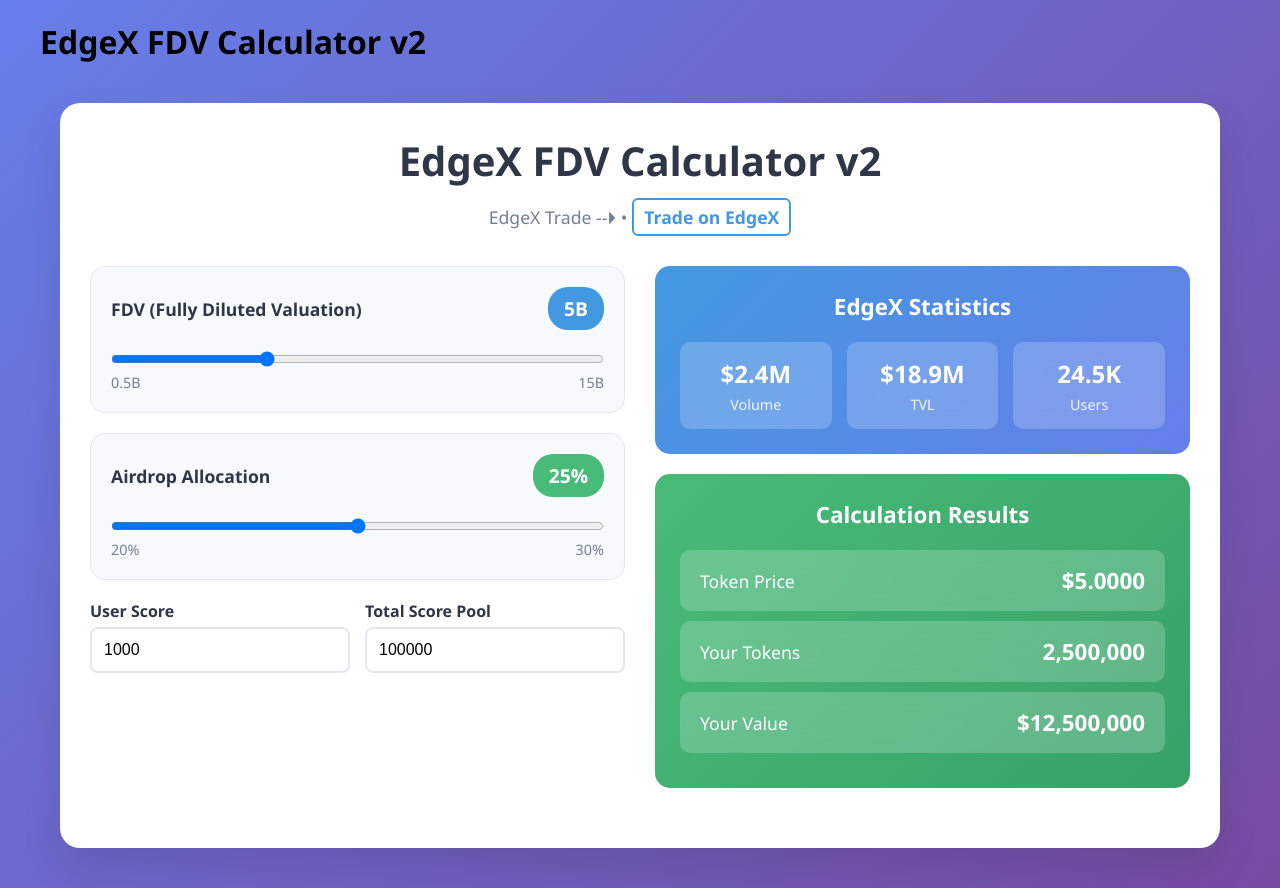
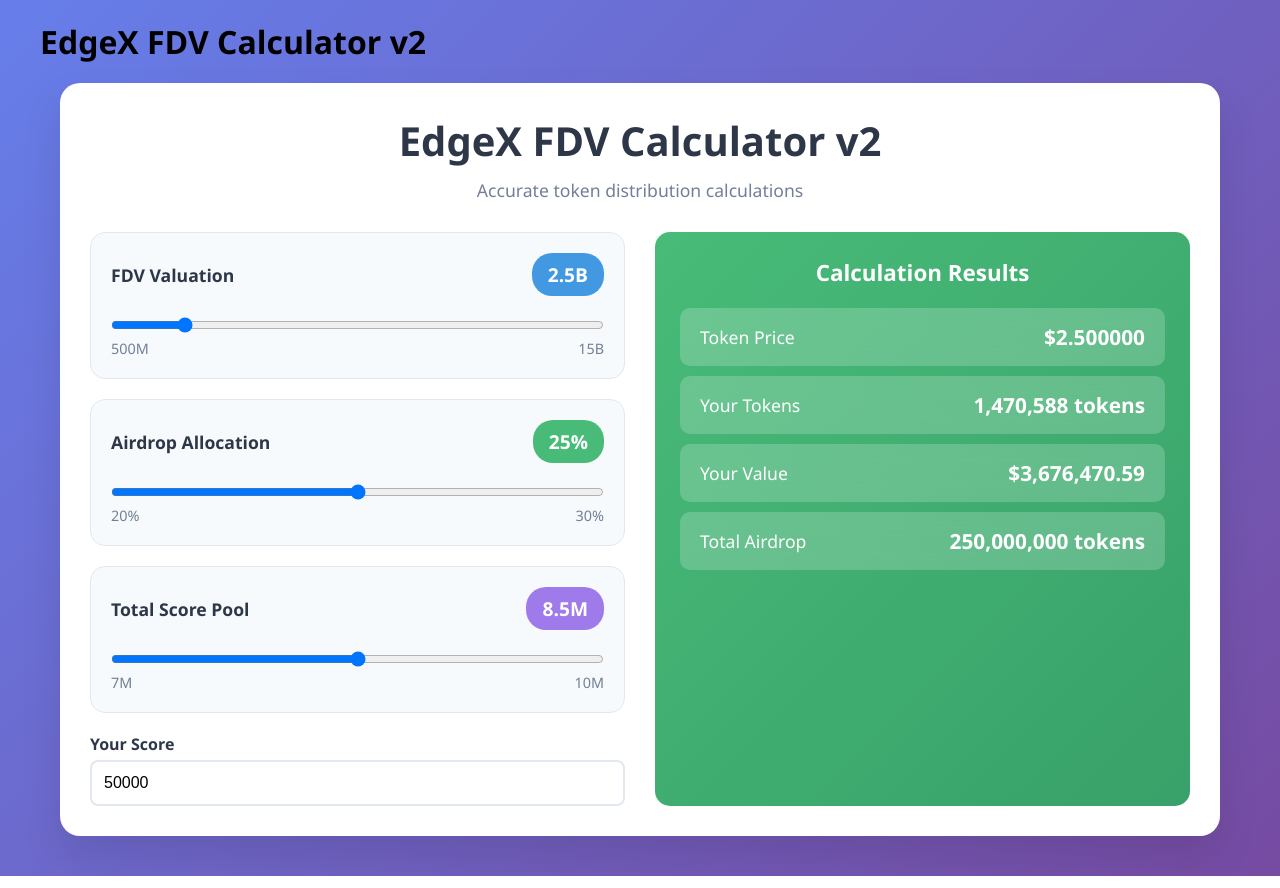
Before and after one commit to trkriptocanavar/edgexpointcalculator, a Next.js app: page / in a window 1280 px wide. Built offline with nearby package versions, Linux system fonts and the light colour scheme.

Commit message:
feat: Update calculator with correct FDV range and calculations

```diff
--- a/src/components/Calculator.tsx
+++ b/src/components/Calculator.tsx
@@ -1,22 +1,59 @@
 'use client'
 
-import { useState } from 'react'
+import { useState, useEffect } from 'react'
 
+// Types
+interface CalculationParams {
+  fdv: number;
+  airdropAllocation: number;
+  userScore: number;
+  totalScore: number;
+}
+
+interface CalculationResults {
+  tokenPrice: number;
+  userTokens: number;
+  userValue: number;
+  totalAirdropTokens: number;
+}
+
+// Calculation function
+function calculateTokenomics(params: CalculationParams): CalculationResults {
+  const { fdv, airdropAllocation, userScore, totalScore } = params;
+
+  const fdvInDollars = fdv * 1_000_000_000;
+  const airdropValue = fdvInDollars * (airdropAllocation / 100);
+  const totalSupply = 1_000_000_000;
+  const tokenPrice = fdvInDollars / totalSupply;
+  const totalAirdropTokens = airdropValue / tokenPrice;
+  const userTokens = (userScore / totalScore) * totalAirdropTokens;
+  const userValue = userTokens * tokenPrice;
+
+  return {
+    tokenPrice: parseFloat(tokenPrice.toFixed(6)),
+    userTokens: Math.floor(userTokens),
+    userValue: parseFloat(userValue.toFixed(2)),
+    totalAirdropTokens: Math.floor(totalAirdropTokens)
+  };
+}
+
+// Main Component
 export default function Calculator() {
-  const [fdv, setFdv] = useState(5)
-  const [airdropAllocation, setAirdropAllocation] = useState(25)
-  const [userScore, setUserScore] = useState(1000)
-  const [totalScore, setTotalScore] = useState(100000)
+  const [params, setParams] = useState<CalculationParams>({
+    fdv: 2.5,
+    airdropAllocation: 25,
+    userScore: 50000,
+    totalScore: 8500000
+  })
 
-  const calculateUserTokens = () => {
-    const totalAirdropValue = (fdv * 1_000_000_000) * (airdropAllocation / 100)
-    const tokenPrice = fdv
-    const totalTokens = totalAirdropValue / tokenPrice
-    return Math.floor((userScore / totalScore) * totalTokens)
-  }
+  const [results, setResults] = useState(calculateTokenomics(params))
 
-  const calculateUserValue = () => {
-    return calculateUserTokens() * fdv
+  useEffect(() => {
+    setResults(calculateTokenomics(params))
+  }, [params])
+
+  const updateParam = (key: keyof CalculationParams, value: number) => {
+    setParams(prev => ({ ...prev, [key]: value }))
   }
 
   return (
@@ -24,49 +61,41 @@
       <div style={styles.calculator}>
         <div style={styles.header}>
           <h1 style={styles.title}>EdgeX FDV Calculator v2</h1>
-          <div style={styles.subtitleContainer}>
-            <p style={styles.subtitle}>EdgeX Trade --⏵ • </p>
-            <a
-              href="https://pro.edgex.exchange/referral/TRKRIPTOCANAVAR"
-              target="_blank"
-              rel="noopener noreferrer"
-              style={styles.tradeLink}
-            >
-              Trade on EdgeX
-            </a>
-          </div>
+          <p style={styles.subtitle}>Accurate token distribution calculations</p>
         </div>
 
         <div style={styles.gridContainer}>
-          {/* Sol Taraf - Kontroller */}
-          <div>
-            {/* FDV Slider */}
+          {/* Controls Section */}
+          <div style={styles.controlsSection}>
+            {/* FDV Slider (500M - 15B) */}
             <div style={styles.controlGroup}>
               <div style={styles.controlHeader}>
-                <label style={styles.controlLabel}>FDV (Fully Diluted Valuation)</label>
-                <span style={styles.valueDisplay}>{fdv}B</span>
+                <label style={styles.controlLabel}>FDV Valuation</label>
+                <span style={styles.valueDisplay}>
+                  {params.fdv >= 1 ? `${params.fdv}B` : `${params.fdv * 1000}M`}
+                </span>
               </div>
               <input
                 type="range"
                 min="0.5"
                 max="15"
                 step="0.1"
-                value={fdv}
-                onChange={(e) => setFdv(parseFloat(e.target.value))}
+                value={params.fdv}
+                onChange={(e) => updateParam('fdv', parseFloat(e.target.value))}
                 style={styles.slider}
               />
               <div style={styles.sliderRange}>
-                <span>0.5B</span>
+                <span>500M</span>
                 <span>15B</span>
               </div>
             </div>
 
-            {/* Airdrop Slider */}
-            <div style={{...styles.controlGroup, marginTop: '20px'}}>
+            {/* Airdrop Allocation Slider */}
+            <div style={styles.controlGroup}>
               <div style={styles.controlHeader}>
                 <label style={styles.controlLabel}>Airdrop Allocation</label>
                 <span style={{...styles.valueDisplay, background: '#48bb78'}}>
-                  {airdropAllocation}%
+                  {params.airdropAllocation}%
                 </span>
               </div>
               <input
@@ -74,8 +103,8 @@
                 min="20"
                 max="30"
                 step="1"
-                value={airdropAllocation}
-                onChange={(e) => setAirdropAllocation(parseInt(e.target.value))}
+                value={params.airdropAllocation}
+                onChange={(e) => updateParam('airdropAllocation', parseInt(e.target.value))}
                 style={styles.slider}
               />
               <div style={styles.sliderRange}>
@@ -84,65 +113,72 @@
               </div>
             </div>
 
-            {/* Input Alanları */}
+            {/* Total Score Pool Slider (7M - 10M) */}
+            <div style={styles.controlGroup}>
+              <div style={styles.controlHeader}>
+                <label style={styles.controlLabel}>Total Score Pool</label>
+                <span style={{...styles.valueDisplay, background: '#9f7aea'}}>
+                  {(params.totalScore / 1_000_000).toFixed(1)}M
+                </span>
+              </div>
+              <input
+                type="range"
+                min="7000000"
+                max="10000000"
+                step="100000"
+                value={params.totalScore}
+                onChange={(e) => updateParam('totalScore', parseInt(e.target.value))}
+                style={styles.slider}
+              />
+              <div style={styles.sliderRange}>
+                <span>7M</span>
+                <span>10M</span>
+              </div>
+            </div>
+
+            {/* User Score Input */}
             <div style={styles.inputGroup}>
               <div style={styles.inputField}>
-                <label style={styles.inputLabel}>User Score</label>
+                <label style={styles.inputLabel}>Your Score</label>
                 <input
                   type="number"
-                  value={userScore}
-                  onChange={(e) => setUserScore(Number(e.target.value))}
+                  value={params.userScore}
+                  onChange={(e) => updateParam('userScore', parseInt(e.target.value) || 0)}
                   style={styles.input}
-                />
-              </div>
-              <div style={styles.inputField}>
-                <label style={styles.inputLabel}>Total Score Pool</label>
-                <input
-                  type="number"
-                  value={totalScore}
-                  onChange={(e) => setTotalScore(Number(e.target.value))}
-                  style={styles.input}
+                  placeholder="Enter your score"
                 />
               </div>
             </div>
           </div>
 
-          {/* Sağ Taraf - İstatistikler ve Sonuçlar */}
-          <div>
-            {/* EdgeX Statistics */}
-            <div style={styles.statsSection}>
-              <h3 style={styles.sectionTitle}>EdgeX Statistics</h3>
-              <div style={styles.statsGrid}>
-                <div style={styles.statItem}>
-                  <div style={styles.statValue}>$2.4M</div>
-                  <div style={styles.statLabel}>Volume</div>
-                </div>
-                <div style={styles.statItem}>
-                  <div style={styles.statValue}>$18.9M</div>
-                  <div style={styles.statLabel}>TVL</div>
-                </div>
-                <div style={styles.statItem}>
-                  <div style={styles.statValue}>24.5K</div>
-                  <div style={styles.statLabel}>Users</div>
-                </div>
-              </div>
+          {/* Results Section */}
+          <div style={styles.resultsSection}>
+            <h3 style={styles.sectionTitle}>Calculation Results</h3>
+
+            <div style={styles.resultItem}>
+              <span style={styles.resultLabel}>Token Price</span>
+              <span style={styles.resultValue}>${results.tokenPrice.toFixed(6)}</span>
             </div>
 
-            {/* Calculation Results */}
-            <div style={styles.resultsSection}>
-              <h3 style={styles.sectionTitle}>Calculation Results</h3>
-              <div style={styles.resultItem}>
-                <span style={styles.resultLabel}>Token Price</span>
-                <span style={styles.resultValue}>${fdv.toFixed(4)}</span>
-              </div>
-              <div style={styles.resultItem}>
-                <span style={styles.resultLabel}>Your Tokens</span>
-                <span style={styles.resultValue}>{calculateUserTokens().toLocaleString()}</span>
-              </div>
-              <div style={styles.resultItem}>
-                <span style={styles.resultLabel}>Your Value</span>
-                <span style={styles.resultValue}>${calculateUserValue().toLocaleString()}</span>
-              </div>
+            <div style={styles.resultItem}>
+              <span style={styles.resultLabel}>Your Tokens</span>
+              <span style={styles.resultValue}>
+                {results.userTokens.toLocaleString()} tokens
+              </span>
+            </div>
+
+            <div style={styles.resultItem}>
+              <span style={styles.resultLabel}>Your Value</span>
+              <span style={styles.resultValue}>
+                ${results.userValue.toLocaleString()}
+              </span>
+            </div>
+
+            <div style={styles.resultItem}>
+              <span style={styles.resultLabel}>Total Airdrop</span>
+              <span style={styles.resultValue}>
+                {results.totalAirdropTokens.toLocaleString()} tokens
+              </span>
             </div>
           </div>
         </div>
@@ -151,170 +187,28 @@
   )
 }
 
+// Styles
 const styles = {
-  container: {
-    maxWidth: '1200px',
-    margin: '0 auto',
-    padding: '20px'
-  },
-  calculator: {
-    background: 'white',
-    borderRadius: '20px',
-    padding: '30px',
-    boxShadow: '0 20px 40px rgba(0,0,0,0.1)',
-    marginTop: '20px'
-  },
-  header: {
-    textAlign: 'center' as const,
-    marginBottom: '30px'
-  },
-  title: {
-    color: '#2d3748',
-    fontSize: '2.5rem',
-    marginBottom: '10px'
-  },
-  subtitleContainer: {
-    display: 'flex',
-    alignItems: 'center',
-    justifyContent: 'center',
-    gap: '5px',
-    flexWrap: 'wrap' as const
-  },
-  subtitle: {
-    color: '#718096',
-    fontSize: '1.1rem',
-    margin: 0
-  },
-  tradeLink: {
-    color: '#4299e1',
-    fontSize: '1.1rem',
-    fontWeight: '600',
-    textDecoration: 'none',
-    padding: '5px 10px',
-    borderRadius: '6px',
-    transition: 'all 0.3s ease',
-    border: '2px solid #4299e1'
-  },
-  gridContainer: {
-    display: 'grid',
-    gridTemplateColumns: '1fr 1fr',
-    gap: '30px',
-    marginBottom: '30px'
-  },
-  controlGroup: {
-    background: '#f7fafc',
-    padding: '20px',
-    borderRadius: '15px',
-    border: '1px solid #e2e8f0'
-  },
-  controlHeader: {
-    display: 'flex',
-    justifyContent: 'space-between',
-    alignItems: 'center',
-    marginBottom: '15px'
-  },
-  controlLabel: {
-    fontWeight: '600',
-    color: '#2d3748',
-    fontSize: '1.1rem'
-  },
-  valueDisplay: {
-    background: '#4299e1',
-    color: 'white',
-    padding: '8px 16px',
-    borderRadius: '20px',
-    fontWeight: 'bold',
-    fontSize: '1.2rem'
-  },
-  slider: {
-    width: '100%',
-    height: '8px',
-    borderRadius: '4px',
-    background: '#cbd5e0',
-    outline: 'none',
-    margin: '10px 0'
-  },
-  sliderRange: {
-    display: 'flex',
-    justifyContent: 'space-between',
-    color: '#718096',
-    fontSize: '0.9rem'
-  },
-  inputGroup: {
-    display: 'grid',
-    gridTemplateColumns: '1fr 1fr',
-    gap: '15px',
-    marginTop: '20px'
-  },
-  inputField: {
-    display: 'flex',
-    flexDirection: 'column' as const
-  },
-  inputLabel: {
-    fontWeight: '600',
-    color: '#2d3748',
-    marginBottom: '5px'
-  },
-  input: {
-    padding: '12px',
-    border: '2px solid #e2e8f0',
-    borderRadius: '8px',
-    fontSize: '1rem'
-  },
-  statsSection: {
-    background: 'linear-gradient(135deg, #4299e1, #667eea)',
-    color: 'white',
-    padding: '25px',
-    borderRadius: '15px',
-    marginBottom: '20px'
-  },
-  sectionTitle: {
-    textAlign: 'center' as const,
-    marginBottom: '20px',
-    fontSize: '1.4rem'
-  },
-  statsGrid: {
-    display: 'grid',
-    gridTemplateColumns: 'repeat(3, 1fr)',
-    gap: '15px'
-  },
-  statItem: {
-    background: 'rgba(255,255,255,0.2)',
-    padding: '15px',
-    borderRadius: '10px',
-    textAlign: 'center' as const,
-    backdropFilter: 'blur(10px)'
-  },
-  statValue: {
-    fontSize: '1.5rem',
-    fontWeight: 'bold',
-    marginBottom: '5px'
-  },
-  statLabel: {
-    fontSize: '0.9rem',
-    opacity: 0.9
-  },
-  resultsSection: {
-    background: 'linear-gradient(135deg, #48bb78, #38a169)',
-    color: 'white',
-    padding: '25px',
-    borderRadius: '15px'
-  },
-  resultItem: {
-    display: 'flex',
-    justifyContent: 'space-between',
-    alignItems: 'center',
-    background: 'rgba(255,255,255,0.2)',
-    padding: '15px 20px',
-    borderRadius: '10px',
-    marginBottom: '10px',
-    backdropFilter: 'blur(10px)'
-  },
-  resultLabel: {
-    fontSize: '1.1rem'
-  },
-  resultValue: {
-    fontSize: '1.4rem',
-    fontWeight: 'bold'
-  }
+  container: { maxWidth: '1200px', margin: '0 auto', padding: '20px' },
+  calculator: { background: 'white', borderRadius: '20px', padding: '30px', boxShadow: '0 20px 40px rgba(0,0,0,0.1)' },
+  header: { textAlign: 'center' as const, marginBottom: '30px' },
+  title: { color: '#2d3748', fontSize: '2.5rem', marginBottom: '10px' },
+  subtitle: { color: '#718096', fontSize: '1.1rem' },
+  gridContainer: { display: 'grid', gridTemplateColumns: '1fr 1fr', gap: '30px' },
+  controlsSection: { display: 'flex', flexDirection: 'column' as const, gap: '20px' },
+  controlGroup: { background: '#f7fafc', padding: '20px', borderRadius: '15px', border: '1px solid #e2e8f0' },
+  controlHeader: { display: 'flex', justifyContent: 'space-between', alignItems: 'center', marginBottom: '15px' },
+  controlLabel: { fontWeight: '600', color: '#2d3748', fontSize: '1.1rem' },
+  valueDisplay: { background: '#4299e1', color: 'white', padding: '8px 16px', borderRadius: '20px', fontWeight: 'bold', fontSize: '1.2rem' },
+  slider: { width: '100%', height: '8px', borderRadius: '4px', background: '#cbd5e0', outline: 'none', margin: '10px 0' },
+  sliderRange: { display: 'flex', justifyContent: 'space-between', color: '#718096', fontSize: '0.9rem' },
+  inputGroup: { display: 'grid', gridTemplateColumns: '1fr', gap: '15px' },
+  inputField: { display: 'flex', flexDirection: 'column' as const },
+  inputLabel: { fontWeight: '600', color: '#2d3748', marginBottom: '5px' },
+  input: { padding: '12px', border: '2px solid #e2e8f0', borderRadius: '8px', fontSize: '1rem' },
+  resultsSection: { background: 'linear-gradient(135deg, #48bb78, #38a169)', color: 'white', padding: '25px', borderRadius: '15px' },
+  sectionTitle: { textAlign: 'center' as const, marginBottom: '20px', fontSize: '1.4rem' },
+  resultItem: { display: 'flex', justifyContent: 'space-between', alignItems: 'center', background: 'rgba(255,255,255,0.2)', padding: '15px 20px', borderRadius: '10px', marginBottom: '10px', backdropFilter: 'blur(10px)' },
+  resultLabel: { fontSize: '1.1rem' },
+  resultValue: { fontSize: '1.3rem', fontWeight: 'bold' }
 }
```
